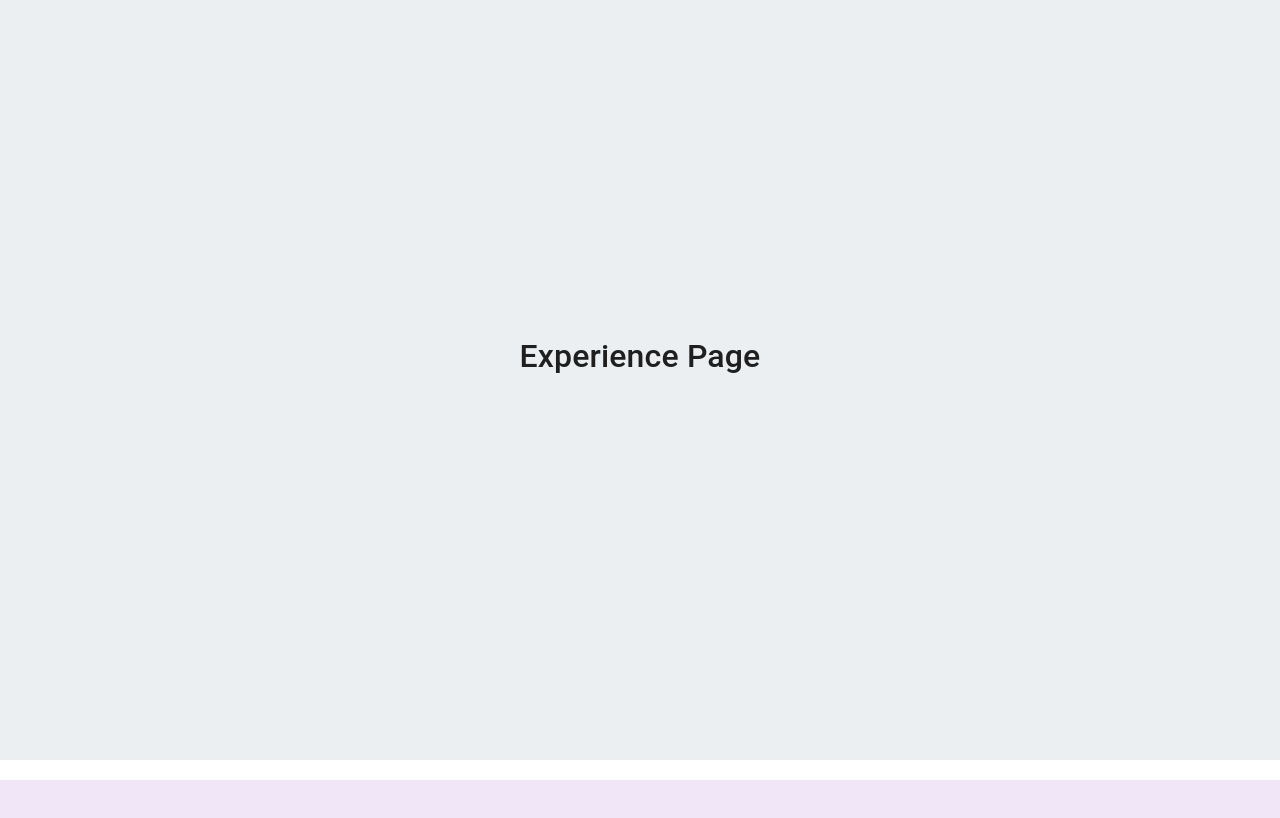
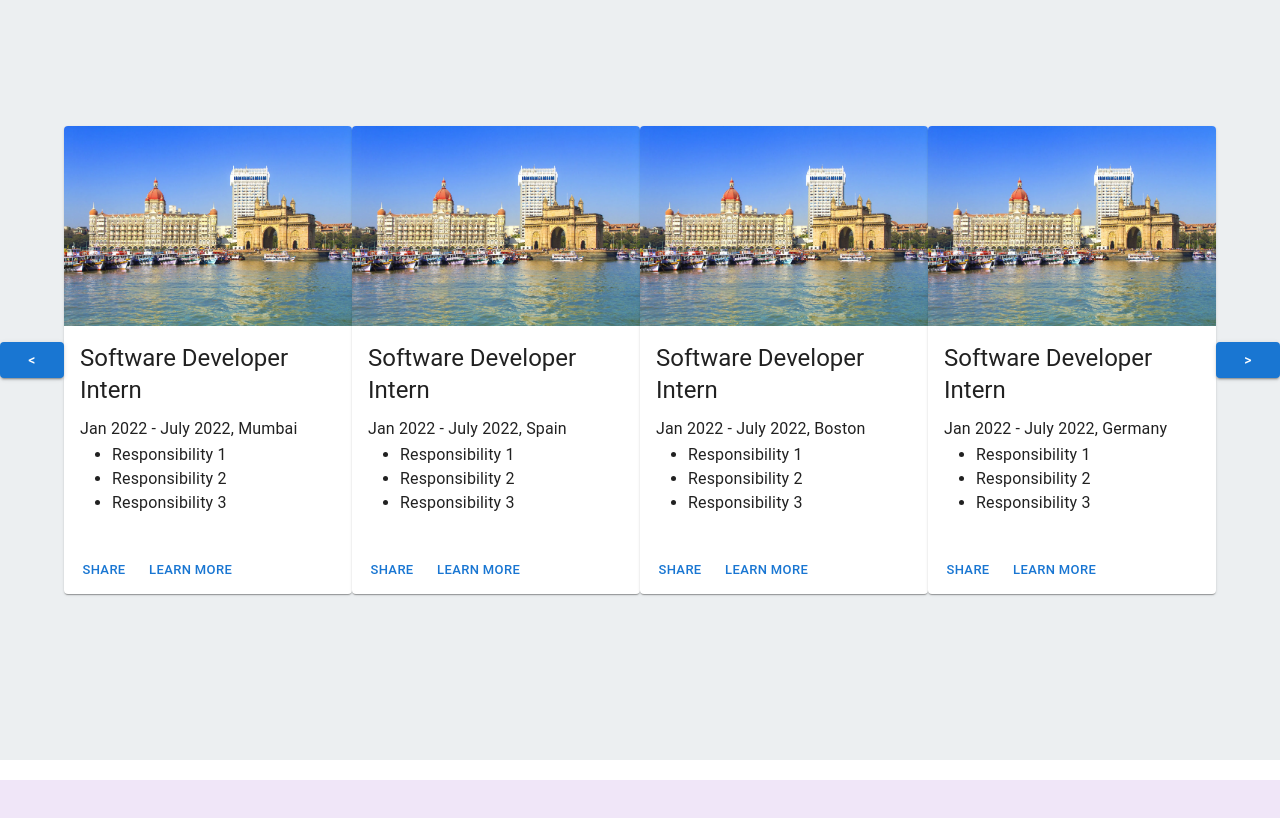
Before and after one commit to kabirshhaikh/Website-Portfolio, a React (Create React App) app in the folder portfolio-website/: page / in a window 1280 px wide. Shown: the part 880-1698 px from the top of the page. Built offline with nearby package versions, Linux system fonts and the light colour scheme.

Commit message:
Started with experience page

```diff
--- /dev/null
+++ b/portfolio-website/src/Components/Carousel.css
@@ -0,0 +1,7 @@
+.carousel-container {
+  display: flex;
+  flex-direction: row;
+  justify-content: space-around;
+  align-items: center;
+  width: 100%;
+}
--- /dev/null
+++ b/portfolio-website/src/Components/Carousel.js
@@ -0,0 +1,58 @@
+import React, { useState } from "react";
+import "./Carousel.css";
+import Button from "@mui/material/Button";
+import Card from "@mui/material/Card";
+import CardActions from "@mui/material/CardActions";
+import CardContent from "@mui/material/CardContent";
+import CardMedia from "@mui/material/CardMedia";
+import Typography from "@mui/material/Typography";
+import mumbai from "../Image/mumbai.jpeg";
+
+const Carousel = (props) => {
+  const dataFromProps = props.data;
+  const backButton = "<";
+  const forwardButton = ">";
+  return (
+    <div className="carousel-container">
+      <div className="back-button-container">
+        <Button variant="contained">{backButton}</Button>
+      </div>
+
+      {dataFromProps.map((item) => {
+        return (
+          <div className="card-container">
+            <Card sx={{ maxWidth: 500 }}>
+              <CardMedia
+                sx={{ height: 200, width: '100%' }}
+                image={mumbai}
+                title="city image"
+              />
+              <CardContent>
+                <Typography gutterBottom variant="h5" component="div">
+                  {item.titleName}
+                </Typography>
+                <Typography variant="subtitle1">{item.duration}, {item.place}</Typography>
+                <ul>
+                  <li>Responsibility 1</li>
+                  <li>Responsibility 2</li>
+                  <li>Responsibility 3</li>
+                  {/* Add more responsibilities as needed */}
+                </ul>
+              </CardContent>
+              <CardActions>
+                <Button size="small">Share</Button>
+                <Button size="small">Learn More</Button>
+              </CardActions>
+            </Card>
+          </div>
+        );
+      })}
+
+      <div className="forward-button-container">
+        <Button variant="contained">{forwardButton}</Button>
+      </div>
+    </div>
+  );
+};
+
+export default Carousel;
--- a/portfolio-website/src/Components/DrawerAppBar.js
+++ b/portfolio-website/src/Components/DrawerAppBar.js
@@ -34,7 +34,7 @@ function DrawerAppBar(props) {
   const drawer = (
     <Box onClick={handleDrawerToggle} sx={{ textAlign: "center" }}>
       <Typography variant="h6" sx={{ my: 2 }}>
-        MUI
+        Kabir's Portfolio
       </Typography>
       <Divider />
       <List>
--- a/portfolio-website/src/Components/Experience.js
+++ b/portfolio-website/src/Components/Experience.js
@@ -1,9 +1,36 @@
 import "./Experience.css";
+import Carousel from "./Carousel";
 
 const Experience = () => {
+  const dummyData = [
+    {
+      id: 1,
+      titleName: "Software Developer Intern",
+      duration: "Jan 2022 - July 2022",
+      place: "Mumbai",
+    },
+    {
+      id: 1,
+      titleName: "Software Developer Intern",
+      duration: "Jan 2022 - July 2022",
+      place: "Spain",
+    },
+    {
+      id: 1,
+      titleName: "Software Developer Intern",
+      duration: "Jan 2022 - July 2022",
+      place: "Boston",
+    },
+    {
+      id: 1,
+      titleName: "Software Developer Intern",
+      duration: "Jan 2022 - July 2022",
+      place: "Germany",
+    },
+  ];
   return (
     <div className="project-container">
-      <h2>Experience Page</h2>
+      <Carousel data={dummyData} />
     </div>
   );
 };
```
Also changed, not shown: portfolio-website/src/Image/mumbai.jpeg (added).
